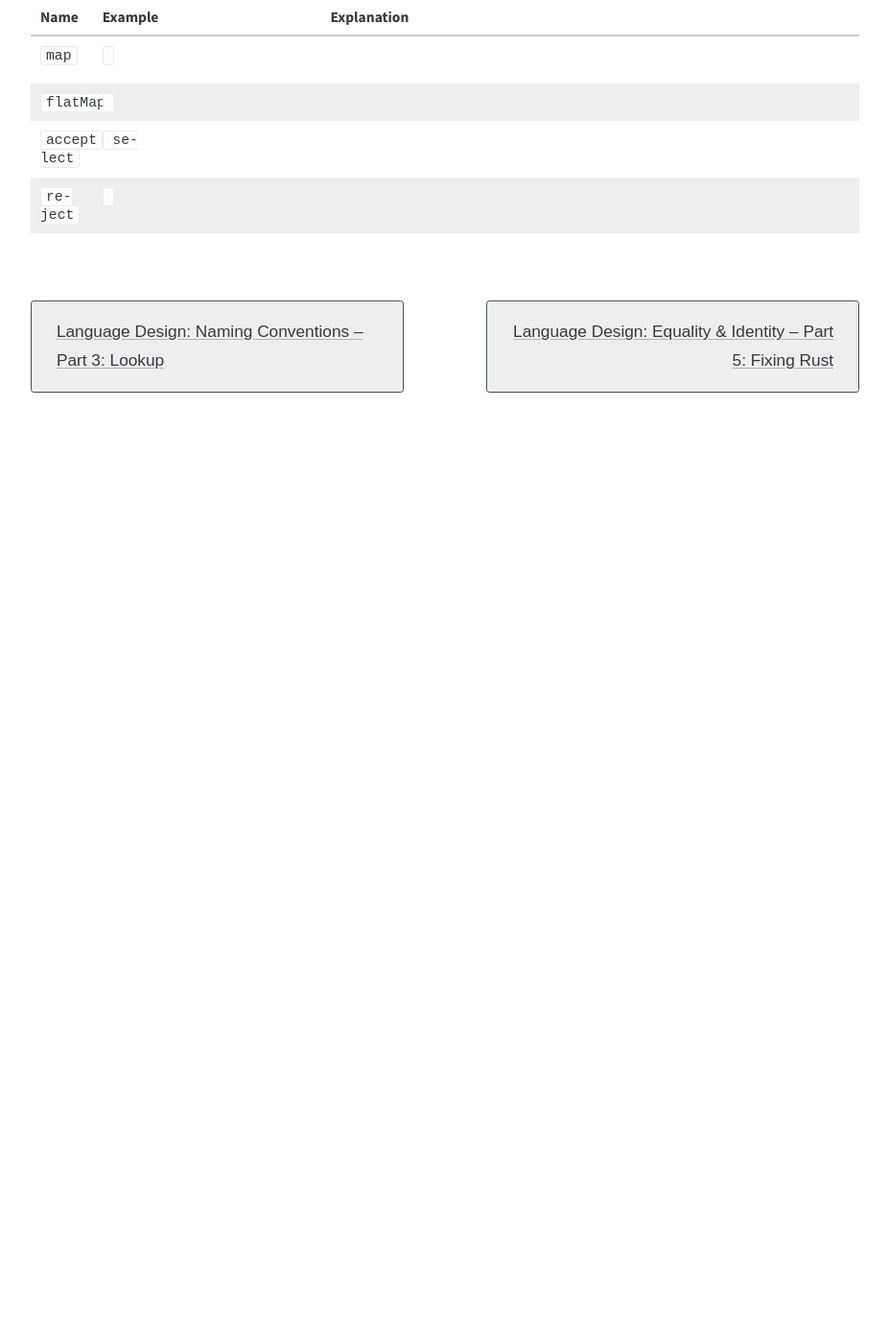
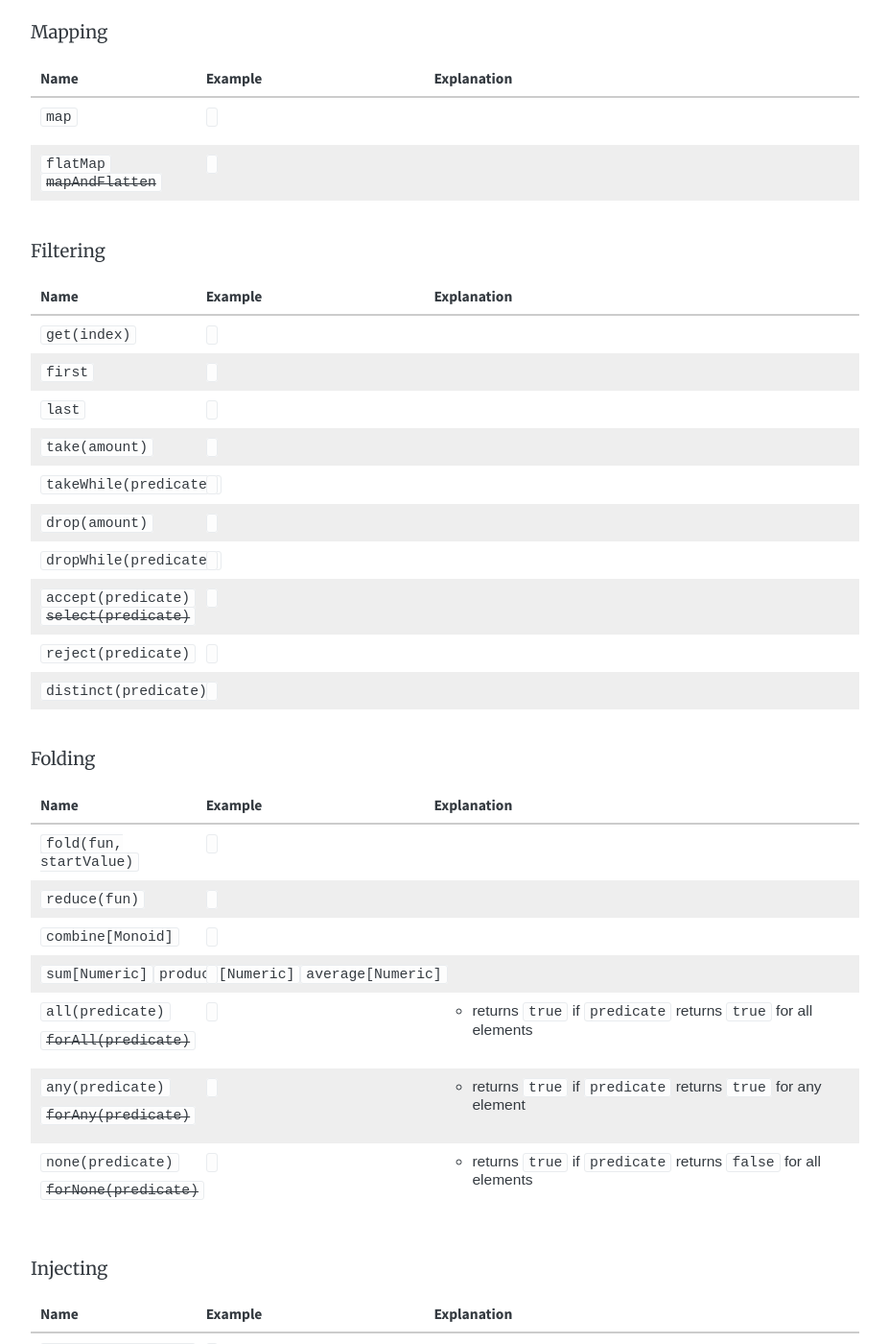
Before and after one commit to soc/soc.me, a Jekyll site: the page built from _languages/naming-conventions-stream.md, in a window 1280 px wide and 1400 px high, scrolled down 270 px. Shown: the whole window at 96% size, without its empty margins (176-1103 px from the left). Built offline with Jekyll 4.4.1, drawn with Linux system fonts in a browser that asks for light colours; some web fonts are replaced; before the commit the page ends 900 px from its top, so only the background shows below that; some of the changed text lies outside the part shown.

Commit message:
work on naming-conventions-stream

```diff
--- a/_languages/naming-conventions-stream.md
+++ b/_languages/naming-conventions-stream.md
@@ -3,10 +3,12 @@ title:  "Language Design: Naming Conventions – Part 4: Stream"
 date:   2022-06-07 12:00:00 +0200
 ---
 
+#### Mapping
+
 <table class="table-medium">
   <thead>
     <tr>
-      <th style="width: 7.5%">Name</th>
+      <th style="width: 20%">Name</th>
       <th style="width: 27.5%">Example</th>
       <th>Explanation</th>
     </tr>
@@ -21,23 +23,7 @@ date:   2022-06-07 12:00:00 +0200
       </td>
     </tr>
     <tr>
-      <td><code>flatMap</code></td>
-      <td><code></code></td>
-      <td>
-        <ul>
-        </ul>
-      </td>
-    </tr>
-    <tr>
-      <td><code>accept</code>/<code>select</code></td>
-      <td><code></code></td>
-      <td>
-        <ul>
-        </ul>
-      </td>
-    </tr>
-    <tr>
-      <td><code>reject</code></td>
+      <td><code>flatMap</code><strike><br/><code>mapAndFlatten</code></strike></td>
       <td><code></code></td>
       <td>
         <ul>
@@ -46,3 +32,232 @@ date:   2022-06-07 12:00:00 +0200
     </tr>
   </tbody>
 </table>
+
+#### Filtering
+
+<table class="table-medium">
+  <thead>
+    <tr>
+      <th style="width: 20%">Name</th>
+      <th style="width: 27.5%">Example</th>
+      <th>Explanation</th>
+    </tr>
+  </thead>
+  <tbody>
+    <tr>
+      <td><code>get(index)</code></td>
+      <td><code></code></td>
+      <td>
+        <ul>
+        </ul>
+      </td>
+    </tr>
+    <tr>
+      <td><code>first</code></td>
+      <td><code></code></td>
+      <td>
+        <ul>
+        </ul>
+      </td>
+    </tr>
+    <tr>
+      <td><code>last</code></td>
+      <td><code></code></td>
+      <td>
+        <ul>
+        </ul>
+      </td>
+    </tr>
+    <tr>
+      <td><code>take(amount)</code></td>
+      <td><code></code></td>
+      <td>
+        <ul>
+        </ul>
+      </td>
+    </tr>
+    <tr>
+      <td><code>takeWhile(predicate)</code></td>
+      <td><code></code></td>
+      <td>
+        <ul>
+        </ul>
+      </td>
+    </tr>
+    <tr>
+      <td><code>drop(amount)</code></td>
+      <td><code></code></td>
+      <td>
+        <ul>
+        </ul>
+      </td>
+    </tr>
+    <tr>
+      <td><code>dropWhile(predicate)</code></td>
+      <td><code></code></td>
+      <td>
+        <ul>
+        </ul>
+      </td>
+    </tr>
+    <tr>
+      <td><code>accept(predicate)</code><strike><br/><code>select(predicate)</code></strike></td>
+      <td><code></code></td>
+      <td>
+        <ul>
+        </ul>
+      </td>
+    </tr>
+    <tr>
+      <td><code>reject(predicate)</code></td>
+      <td><code></code></td>
+      <td>
+        <ul>
+        </ul>
+      </td>
+    </tr>
+    <tr>
+      <td><code>distinct(predicate)</code></td>
+      <td><code></code></td>
+      <td>
+        <ul>
+        </ul>
+      </td>
+    </tr>
+  </tbody>
+</table>
+
+#### Folding
+
+<table class="table-medium">
+  <thead>
+    <tr>
+      <th style="width: 20%">Name</th>
+      <th style="width: 27.5%">Example</th>
+      <th>Explanation</th>
+    </tr>
+  </thead>
+  <tbody>
+    <tr>
+      <td><code>fold(fun, startValue)</code></td>
+      <td><code></code></td>
+      <td>
+        <ul>
+        </ul>
+      </td>
+    </tr>
+    <tr>
+      <td><code>reduce(fun)</code></td>
+      <td><code></code></td>
+      <td>
+        <ul>
+        </ul>
+      </td>
+    </tr>
+    <tr>
+      <td><code>combine[Monoid]</code></td>
+      <td><code></code></td>
+      <td>
+        <ul>
+        </ul>
+      </td>
+    </tr>
+    <tr>
+      <td><code>sum[Numeric]</code><code>product[Numeric]</code><code>average[Numeric]</code></td>
+      <td><code></code></td>
+      <td>
+        <ul>
+        </ul>
+      </td>
+    </tr>
+    <tr>
+      <td><p><code>all(predicate)</code></p><p><strike><code>forAll(predicate)</code></strike></p></td>
+      <td><code></code></td>
+      <td>
+        <ul>
+          <li>returns <code>true</code> if <code>predicate</code> returns <code>true</code> for all elements</li>
+        </ul>
+      </td>
+    </tr>
+    <tr>
+      <td><p><code>any(predicate)</code></p><p><strike><code>forAny(predicate)</code></strike></p></td>
+      <td><code></code></td>
+      <td>
+        <ul>
+          <li>returns <code>true</code> if <code>predicate</code> returns <code>true</code> for any element</li>
+        </ul>
+      </td>
+    </tr>
+    <tr>
+      <td><p><code>none(predicate)</code></p><p><strike><code>forNone(predicate)</code></strike></p></td>
+      <td><code></code></td>
+      <td>
+        <ul>
+          <li>returns <code>true</code> if <code>predicate</code> returns <code>false</code> for all elements</li>
+        </ul>
+      </td>
+    </tr>
+  </tbody>
+</table>
+
+#### Injecting
+
+<table class="table-medium">
+  <thead>
+    <tr>
+      <th style="width: 20%">Name</th>
+      <th style="width: 27.5%">Example</th>
+      <th>Explanation</th>
+    </tr>
+  </thead>
+  <tbody>
+    <tr>
+      <td><code>joinInner[Record]</code></td>
+      <td><code></code></td>
+      <td>
+        <ul>
+        </ul>
+      </td>
+    </tr>
+    <tr>
+      <td><code>joinLeft[Record]</code></td>
+      <td><code></code></td>
+      <td>
+        <ul>
+        </ul>
+      </td>
+    </tr>
+    <tr>
+      <td><code>joinRight[Record]</code></td>
+      <td><code></code></td>
+      <td>
+        <ul>
+        </ul>
+      </td>
+    </tr>
+    <tr>
+      <td><code>joinFull[Record]</code></td>
+      <td><code></code></td>
+      <td>
+        <ul>
+        </ul>
+      </td>
+    </tr>
+    <tr>
+      <td><code>groupBy(function)</code></td>
+      <td><code></code></td>
+      <td>
+        <ul>
+        </ul>
+      </td>
+    </tr>
+    <tr>
+      <td><code>partitionBy(function)</code></td>
+      <td><code></code></td>
+      <td>
+        <ul>
+        </ul>
+      </td>
+    </tr>
+  </tbody>
+</table>
```
Also changed, not shown: _languages/alasca/streams.md (+1 -0 lines).
